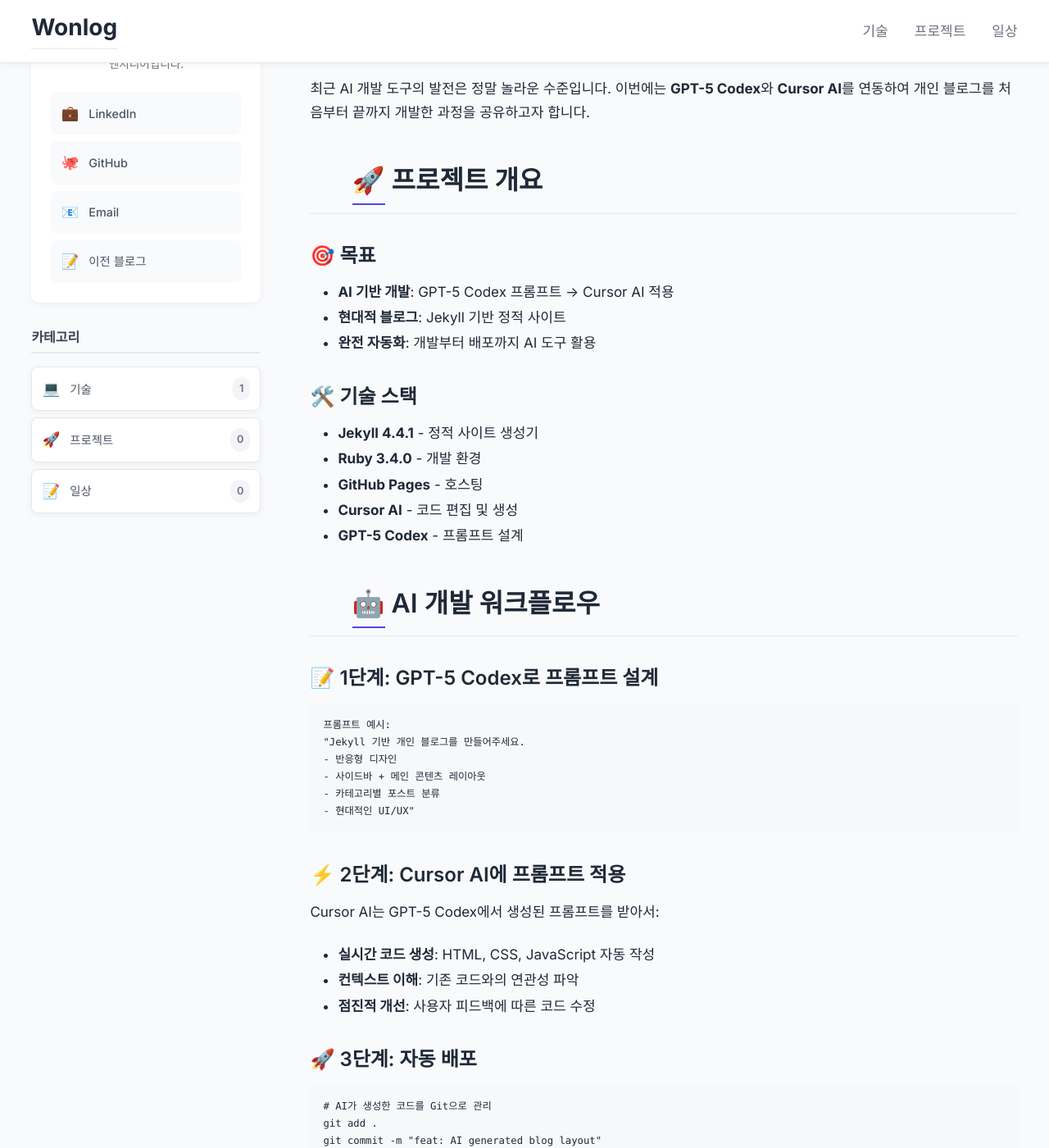
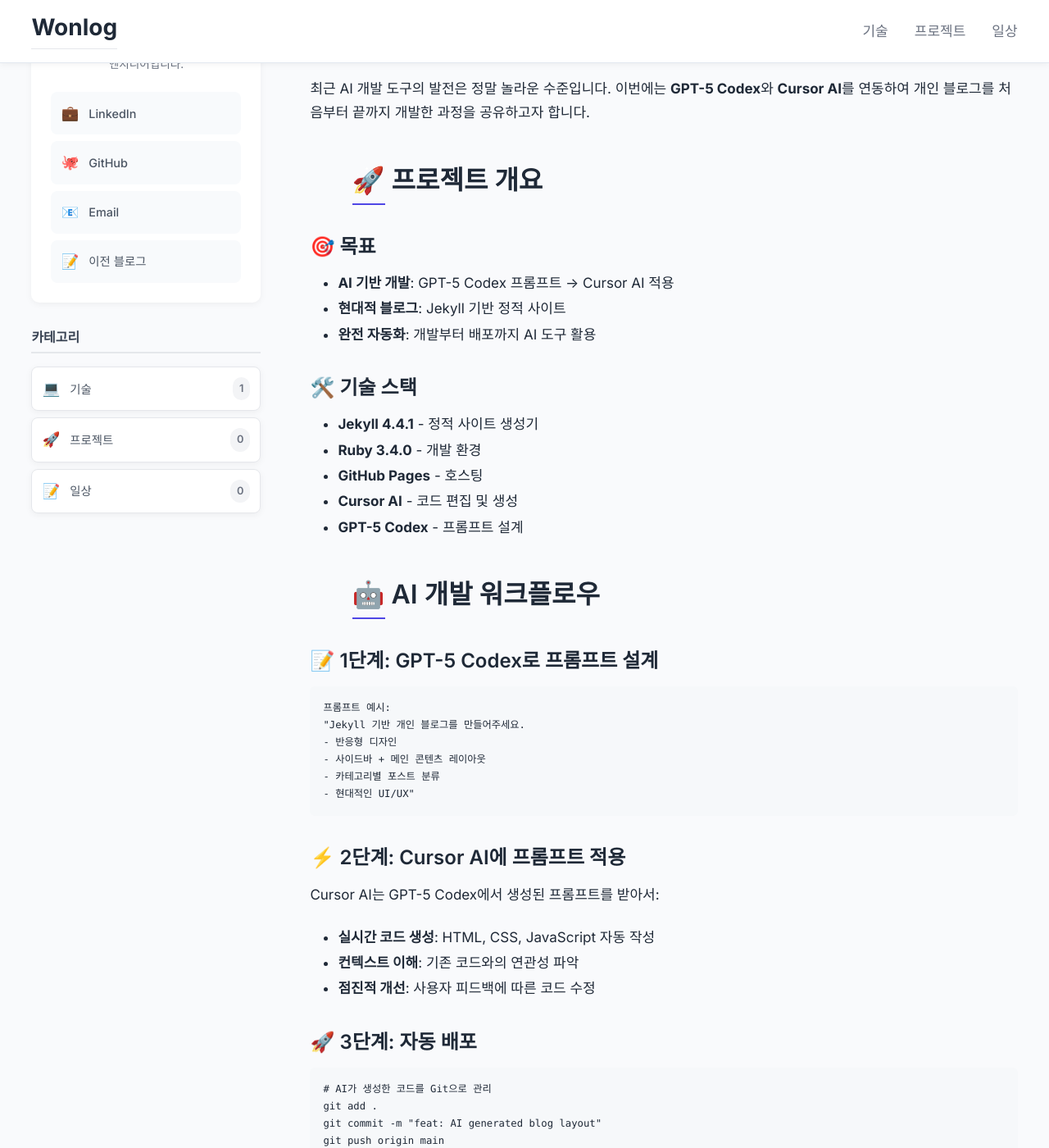
Before and after one commit to learningssik/learningssik.github.io, a Jekyll site: the page built from _public/tech/ai-powered-blog-development.md, in a window 1280 px wide and 1400 px high, scrolled down 298 px. Shown: the whole window at 82% size. Built offline with Jekyll 4.4.1, drawn with Linux system fonts in a browser that asks for light colours.

Commit message:
fix: H2 제목 스타일 개선
- 초록색 배경 완전 제거 (background: none)
- 글씨 크기 축소 (1.25em → 1.1em)
- 보라색 밑줄 제거 (border-bottom: none)
- 불필요한 패딩과 마진 정리
- 깔끔하고 심플한 H2 스타일 적용

```diff
--- a/assets/css/main.css
+++ b/assets/css/main.css
@@ -55,26 +55,24 @@
 }
 
 h2 {
-    font-size: 1.25em;
-    border-bottom: 1px solid #e5e7eb;
-    padding-bottom: 0.3em;
+    font-size: 1.1em;
+    border-bottom: none;
+    padding-bottom: 0;
+    margin: 1.5em 0 0.5em 0;
+    font-weight: 600;
+    color: #1f2937;
 }
 
 /* H2.post-title specific styling - only for post titles */
 .post-content h2.post-title {
-    display: block;
-    width: 100%;
-    font-size: 1.3rem;
-    font-weight: 700;
-    color: #333;
-    background: #e6f4ea;
-    padding: 12px 24px;
-    margin: 24px 0;
-    border-radius: 4px;
-    margin-left: calc(-1 * var(--content-padding));
-    margin-right: calc(-1 * var(--content-padding));
-    padding-left: calc(var(--content-padding) + 24px);
-    padding-right: calc(var(--content-padding) + 24px);
+    font-size: 1.1em;
+    font-weight: 600;
+    color: #1f2937;
+    background: none;
+    padding: 0;
+    margin: 1.5em 0 0.5em 0;
+    border-radius: 0;
+    border-bottom: none;
 }
 
 .post-content h2.post-title::after {
```
